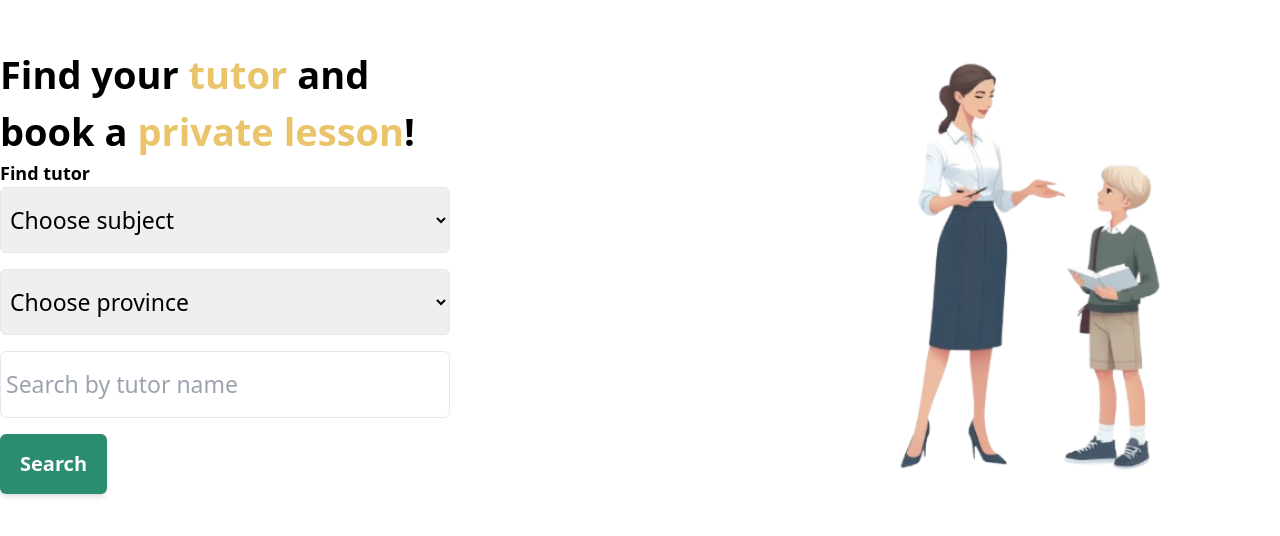
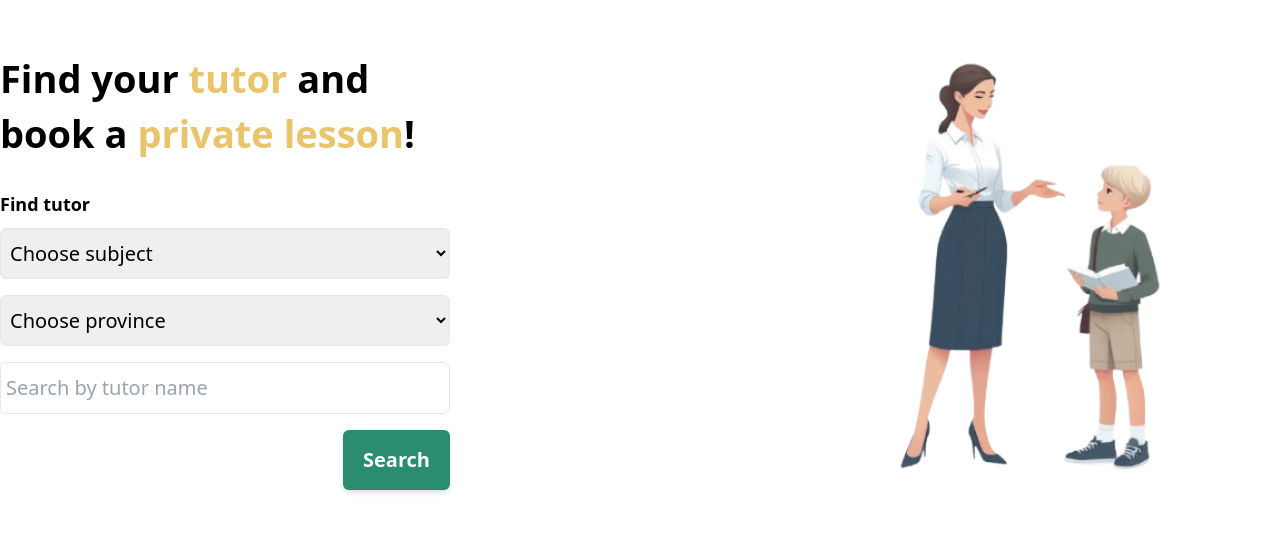
Before and after one commit to MSDoshev/teach-mate, a React (Vite) app: page / in a window 1280 px wide. Shown: the part 108-644 px from the top of the page. Built offline with nearby package versions, Linux system fonts and the light colour scheme.

Commit message:
home page modifications

```diff
--- a/src/Home.tsx
+++ b/src/Home.tsx
@@ -8,11 +8,13 @@ export default function Home() {
   return (
     <div className="flex items-center justify-center">
       <div className="max-w-[1440px] pt-32 w-full flex flex-row items-center justify-between gap-10">
-        <div className="">
-          <h1 className="font-bold text-[38px] w-[450px]">
+        <div className="flex flex-col gap-[30px]">
+
+          <h1 className="font-bold text-[38px] w-[450px] leading-[55px]">
             Find your <span className="text-[#e9c46a]">tutor</span> and book a{" "}
             <span className="text-[#e9c46a]">private lesson</span>!
           </h1>
+          <div className="flex flex-col gap-[10px]">
           <h3 className="font-semibold text-[18px]">Find tutor</h3>
 
           <form action="">
@@ -20,9 +22,10 @@ export default function Home() {
               <Dropdown arr={disciplines} defaultValue="Choose subject" />
               <Dropdown arr={provinces} defaultValue="Choose province" />
               <InputField placeholder="Search by tutor name" />
-              <PrimaryButton text="Search" />
+              <PrimaryButton classes="ml-auto" text="Search" />
             </div>
           </form>
+          </div>
         </div>
 
         <img
--- a/src/components/Dropdown.tsx
+++ b/src/components/Dropdown.tsx
@@ -9,7 +9,7 @@ export default function Dropdown({arr,defaultValue}:DropdownProps){
       }
     return(
 
-        <select className="border-[1px] border-gray-200 rounded-md text-[23px] w-[450px] px-[5px] py-[15px]">
+        <select className="border-[1px] border-gray-200 rounded-md text-[20px] w-[450px] px-[5px] py-[10px]">
             <option value=""  >{defaultValue}</option>
               {arr.map((item, index) => (
                 <option key={index} value={item}>{item}</option>
--- a/src/components/InputField.tsx
+++ b/src/components/InputField.tsx
@@ -4,7 +4,7 @@ placeholder:string;
 export default function InputField({placeholder}:InputFieldProps){
     return(
 
-        <input className="border-[1px] border-gray-200 rounded-md text-[23px] w-[450px] px-[5px] py-[15px]" placeholder={placeholder}>
+        <input className="border-[1px] border-gray-200 rounded-md text-[20px] w-[450px] px-[5px] py-[10px]" placeholder={placeholder}>
         </input>
 
     )
--- a/src/components/PrimaryButton.tsx
+++ b/src/components/PrimaryButton.tsx
@@ -1,6 +1,7 @@
 type PrimaryButtonProps = {
   text: string;
+  classes:string;
 };
-export default function PrimaryButton({ text }: PrimaryButtonProps) {
-  return <button className="text-[20px] font-semibold rounded-md shadow-md w-fit bg-[#2a8d6f]  text-[#ffffff] py-[15px] px-[20px] ">{text}</button>;
+export default function PrimaryButton({ text, classes }: PrimaryButtonProps) {
+  return <button className={`text-[20px] font-semibold rounded-md shadow-md w-fit bg-[#2a8d6f]  text-[#ffffff] py-[15px] px-[20px] ${classes}`}>{text}</button>;
 }
```
